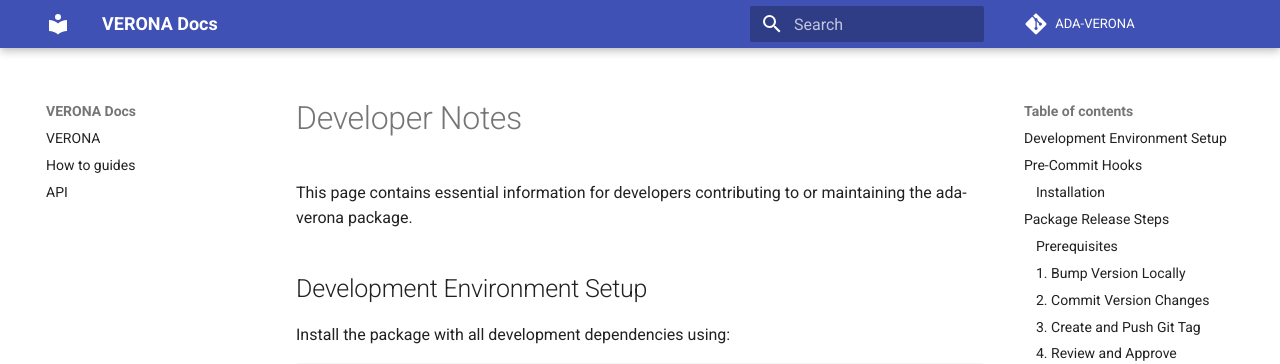
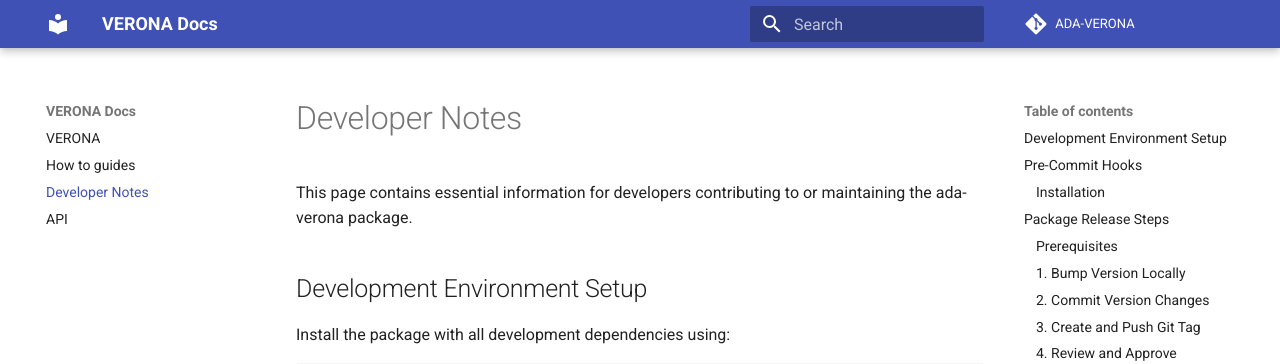
Before and after one commit to ADA-research/VERONA, an MkDocs documentation site: the page built from docs/developer-notes.md, in a window 1280 px wide. Shown: the top 364 px of the page. Built offline with MkDocs 1.6.1 and Material for MkDocs 9.7.7, drawn with Linux system fonts in a browser that asks for light colours; comment, search, counter and statistics services are not loaded.

Commit message:
Added developer-notes.md to mkdocs to include it correctly in the documentation (#149)

```diff
--- a/mkdocs.yml
+++ b/mkdocs.yml
@@ -12,6 +12,7 @@ plugins:
 nav:
   - index.md
   - how-to-guides.md
+  - developer-notes.md
   - api.md
 
 
```
